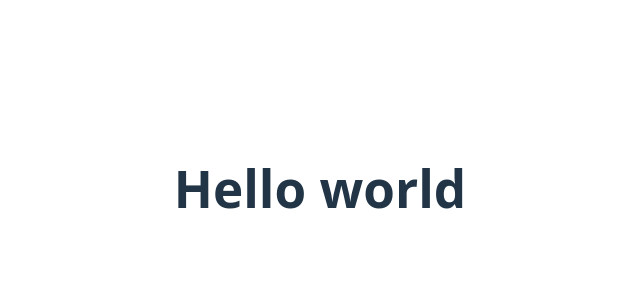
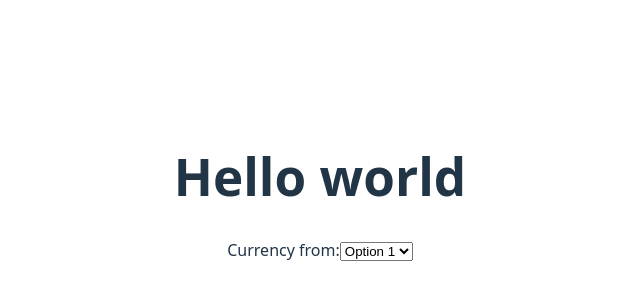
Before and after one commit to kamdav/tds-tech-test, a React (Vite) app: page / in a window 1280 px wide. Shown: the part 212-512 px from the top of the page, without its empty margins (320-960 px from the left). Built offline with nearby package versions, Linux system fonts and the light colour scheme.

Commit message:
Add select component

```diff
--- a/src/App.tsx
+++ b/src/App.tsx
@@ -1,9 +1,14 @@
 import './App.css'
+import { Select } from './components/select'
 
 function App() {
   return (
     <div>
       <h1>Hello world</h1>
+      <Select
+        title="Currency from"
+        selectName="currencyFrom"
+      />
     </div>
   )
 }
--- a/src/components/Select.tsx
+++ b/src/components/Select.tsx
@@ -1,3 +1,17 @@
-export const Select: React.FC = () => {
-  return <select></select>
+type SelectProps = {
+  title: string;
+  selectName: string;
 }
+
+export const Select: React.FC<SelectProps> = ({
+  title,
+  selectName
+}: SelectProps) => {
+  return <>
+    <label htmlFor={selectName}>{title}:</label>
+    <select name={selectName}>
+      <option value="testOption1">Option 1</option>
+      <option value="testOption2">Option 2</option>
+    </select>
+  </>
+}
```
